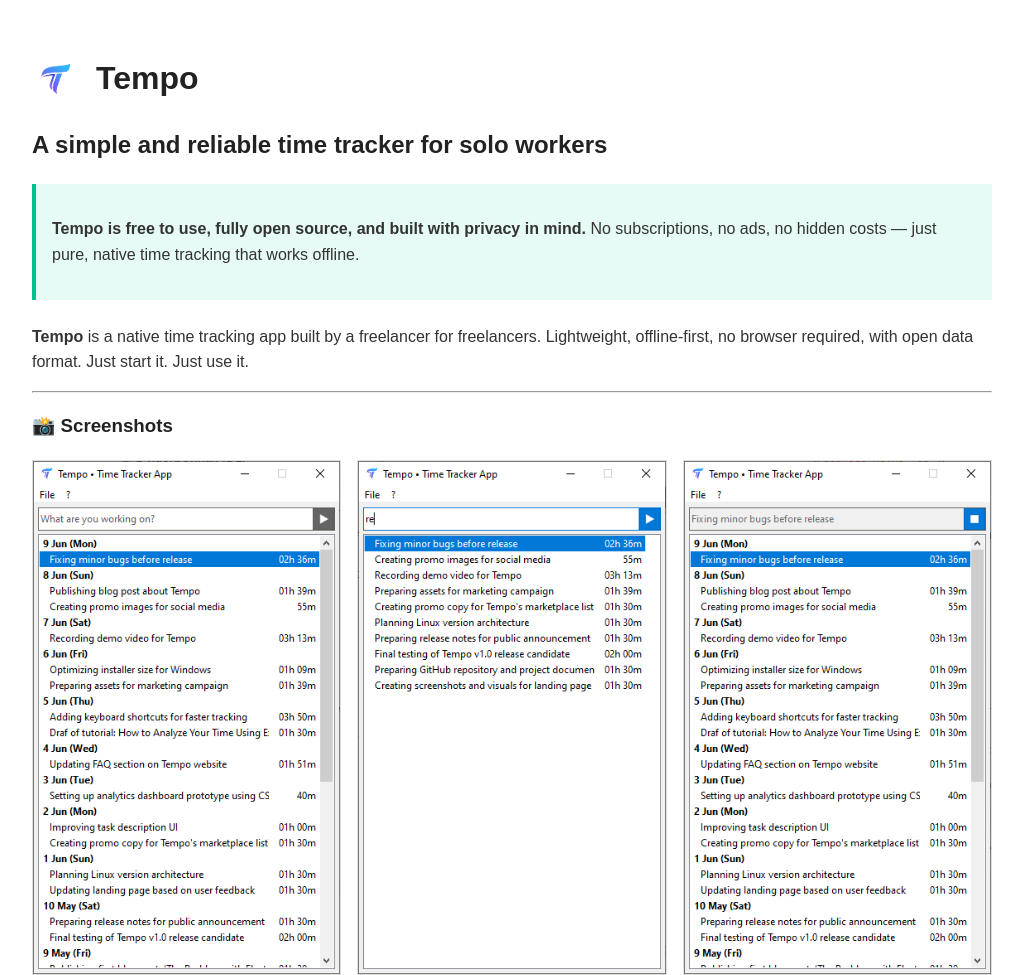
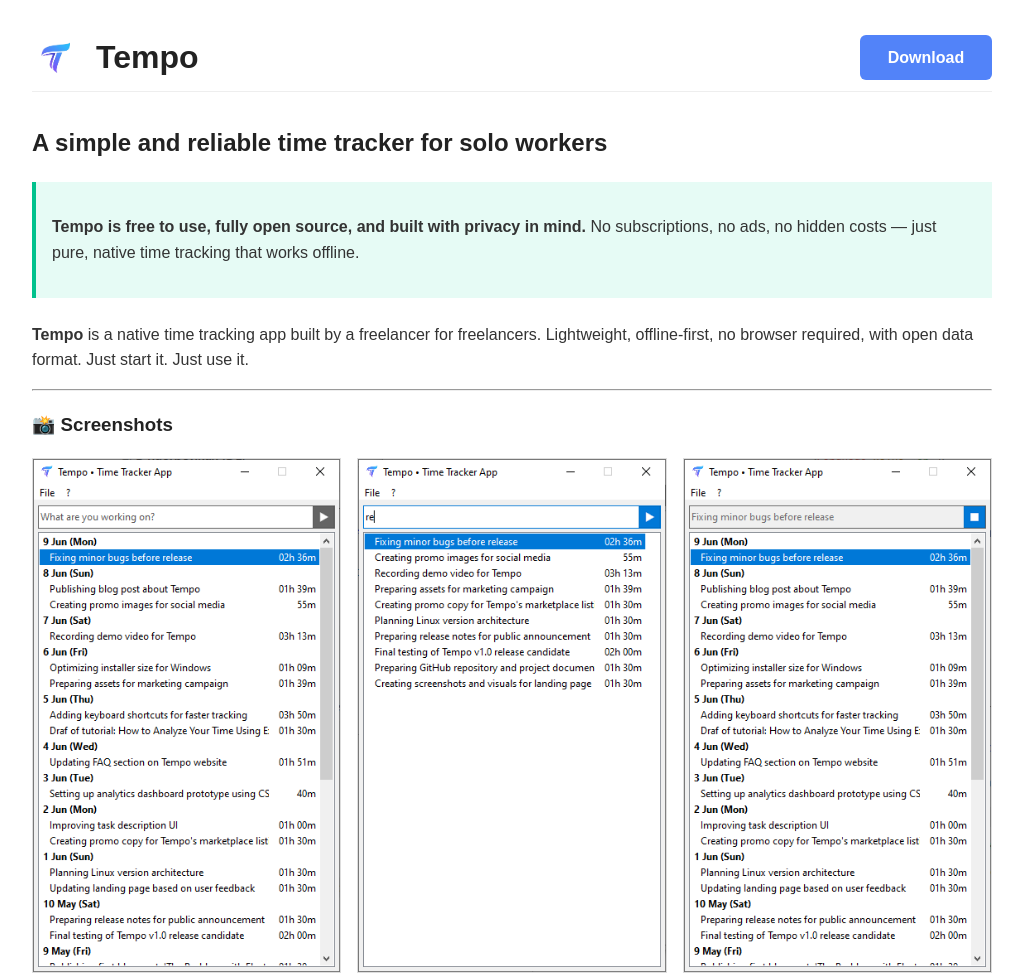
Before and after one commit to elcoan/tempo, a plain HTML site: page docs/index.html in a window 1280 px wide. Shown: the top 975 px of the page, without its empty margins (128-1151 px from the left). Drawn offline with Linux system fonts and the light colour scheme.

Commit message:
Add files via upload

```diff
--- a/docs/index.html
+++ b/docs/index.html
@@ -85,10 +85,83 @@
 </head>
 <body>
 
-  <h1>
-    <img src="pics/logo.png" alt="Tempo Logo">
-    Tempo
-  </h1>
+<style>
+  .header-container {
+    display: flex;
+    justify-content: space-between;
+    align-items: center;
+    flex-wrap: nowrap; /* Не переносить на новую строку */
+    gap: 1rem;
+    margin-bottom: 2rem;
+    padding-bottom: 0.5rem;
+    border-bottom: 1px solid #eee;
+  }
+
+  h1.header-title {
+    font-size: 2rem;
+    margin: 0;
+    display: flex;
+    align-items: center;
+    gap: 1rem;
+    white-space: nowrap;
+    flex-shrink: 0;
+  }
+
+  h1.header-title img {
+    height: 48px;
+  }
+
+  .download-button {
+    display: inline-flex;
+    align-items: center;
+    justify-content: center;
+    padding: 0.6rem 1rem;
+    min-width: 100px;
+    max-width: 140px;
+    font-size: 1rem;
+    font-weight: bold;
+    color: #fff;
+    background-color: #5283f9;
+    border-radius: 6px;
+    text-decoration: none;
+    transition: background-color 0.3s ease;
+    flex-shrink: 0;
+    white-space: nowrap;
+    overflow: hidden;
+    text-overflow: ellipsis;
+  }
+
+  .download-button span.icon-only {
+    display: none;
+  }
+
+  @media (max-width: 600px) {
+    .download-button {
+      max-width: 48px;
+      padding: 0.6rem;
+      font-size: 1.2rem;
+    }
+
+    .download-button span.text {
+      display: none;
+    }
+
+    .download-button span.icon-only {
+      display: inline;
+    }
+  }
+</style>
+
+  <div class="header-container">
+    <h1 class="header-title">
+      <img src="pics/logo.png" alt="Tempo Logo">
+      Tempo
+    </h1>
+    <a href="https://github.com/ваше-имя/tempo/releases/latest" target="_blank" class="download-button">
+      <span class="text">Download</span>
+      <span class="icon-only"><img src="pics/download.png"></img></span>
+    </a>
+  </div>
 
   <h2>A simple and reliable time tracker for solo workers</h2>
 
```
Also changed, not shown: docs/pics/download.png (added).
